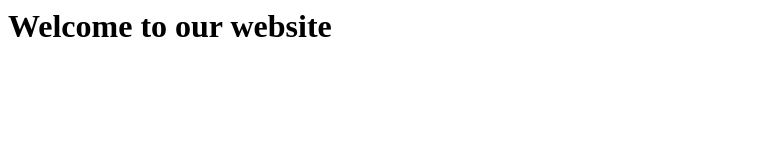
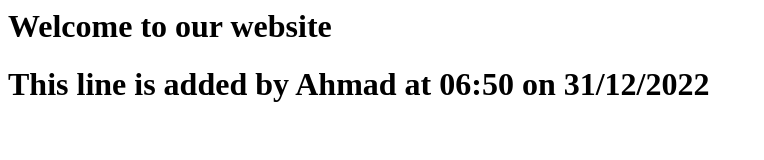
Before and after one commit to Sadaf144/first_Rep, a plain HTML site: page index.html in a window 1280 px wide. Shown: the whole page, without its empty margins (0-764 px from the left). Drawn offline with Linux system fonts and the light colour scheme.

Commit message:
second commit by ahmad

```diff
--- a/index.html
+++ b/index.html
@@ -4,5 +4,6 @@
     </head>
     <body>
 <h1>Welcome to our website</h1>
+<h1>This line is added by Ahmad at 06:50 on 31/12/2022</h1>
     </body>
     </html>
```
